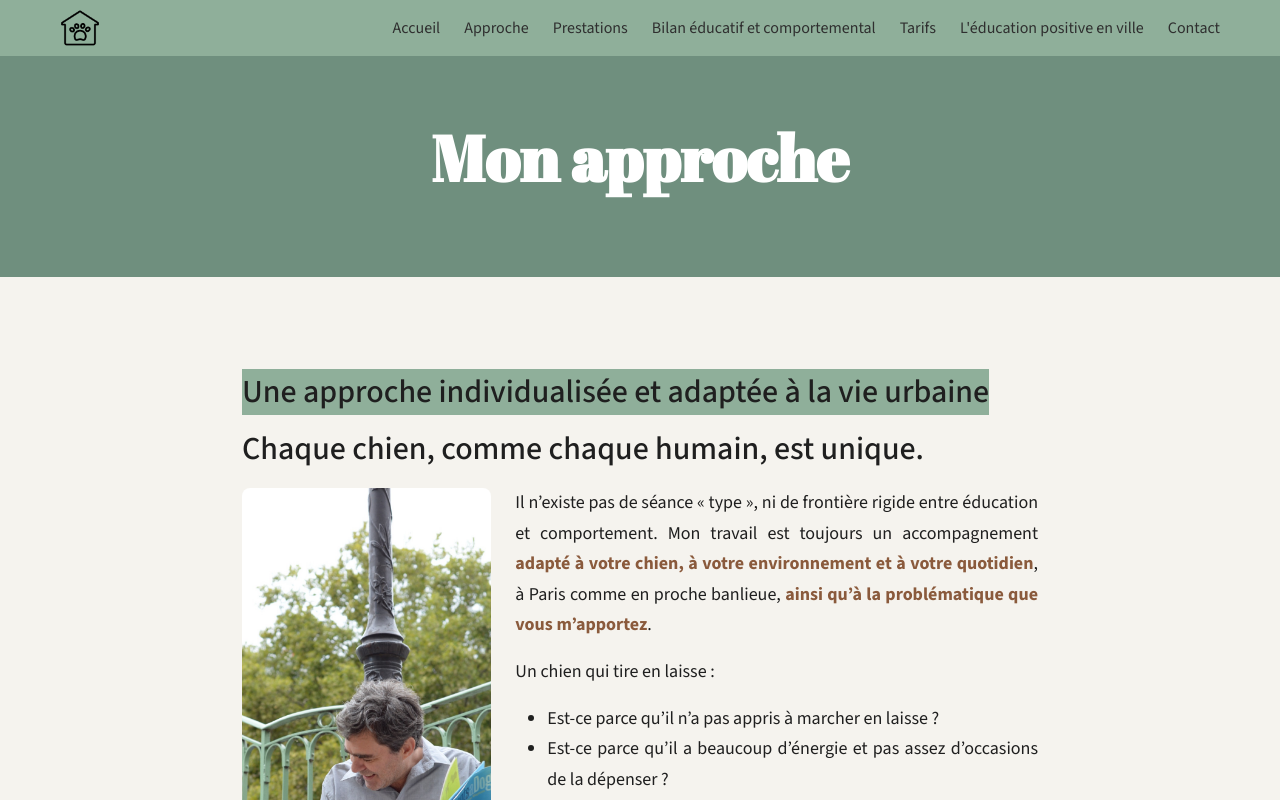
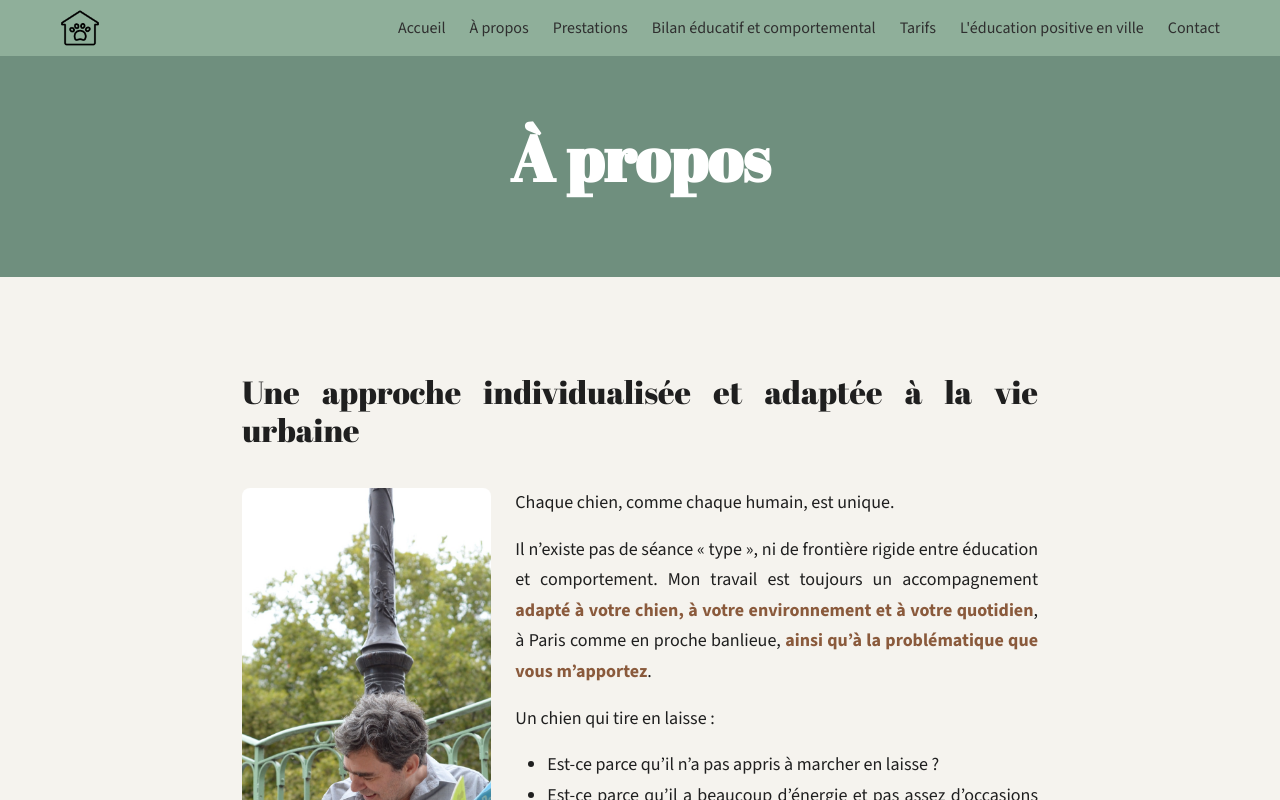
Before and after one commit to eliottmc/eliottmc.github.io, a React (Create React App) app: page /approche in a window 1280 px wide. Shown: the top 800 px of the page. Built offline with nearby package versions, Linux system fonts and the light colour scheme.

Commit message:
modifs à propos

```diff
--- a/src/components/Navbar.js
+++ b/src/components/Navbar.js
@@ -30,7 +30,7 @@ const Navbar = () => {
       {/* Navigation links */}
       <ul className={`navbar-links ${open ? "open" : ""}`}>
         <li><Link to="/" onClick={closeMenu}>Accueil</Link></li>
-        <li><Link to="/approche" onClick={closeMenu}>Approche</Link></li>
+        <li><Link to="/approche" onClick={closeMenu}>À propos</Link></li>
         <li><Link to="/prestations" onClick={closeMenu}>Prestations</Link></li>
         <li><Link to="/bilan" onClick={closeMenu}>Bilan éducatif et comportemental</Link></li>
         <li><Link to="/tarifs" onClick={closeMenu}>Tarifs</Link></li>
--- a/src/pages/Approche.js
+++ b/src/pages/Approche.js
@@ -19,19 +19,20 @@ const Approche = () => {
       <div className={"banner"}>
           <div>
             <Container data-scroll-index='1' style={{textAlign:'center'}}>
-              <h1>Mon approche</h1>
+              <h1>À propos</h1>
             </Container>
           </div>
       </div>
       <Container data-scroll-index='2'>
         <div className='approche-container'>
         <Row className="align-items-stretch" style={{marginBottom:'2rem'}}>
-        <h3> <span className='highlight'>Une approche individualisée et adaptée à la vie urbaine</span></h3>
-        <h3>Chaque chien, comme chaque humain, est unique.</h3>
+        <h3 style={{fontFamily: 'abril'}}> Une approche individualisée et adaptée à la vie urbaine</h3>
+        <h3></h3>
           <Col md={4} style={{display: 'flex'}}>
             <img src={david_gaston_reading} alt="chien-maitre-ville-paris-education-positive" style={{width: '100%', objectFit: 'cover'}} className='presentation-img'/>
           </Col>
           <Col md={8} style={{display: 'flex', flexDirection: 'column', justifyContent: 'center'}}>
+            <p>Chaque chien, comme chaque humain, est unique.</p>
             <p>Il n’existe pas de séance « type », ni de frontière rigide entre éducation et comportement.
                 Mon travail est toujours un accompagnement <b>adapté à votre chien, à votre environnement
                 et à votre quotidien</b>, à Paris comme en proche banlieue, <b>ainsi qu’à la problématique que
--- a/src/pages/HomePage.js
+++ b/src/pages/HomePage.js
@@ -54,7 +54,7 @@ const HomePage = () => {
         <Row className="align-items-center text-center g-0" style={{marginTop:'4rem', justifyContent:'center'}}>
           <Col style={{maxWidth:'400px'}}>
             <button className="button" onClick={() => window.location.href='/approche'}>
-              Mon approche
+              À propos
             </button>
           </Col>
           <Col style={{maxWidth:'400px'}}>
--- a/src/styles/Approche.css
+++ b/src/styles/Approche.css
@@ -1,15 +1,16 @@
 .approche-container {
-    margin-top: 6rem;
+    margin-top: 4rem;
     text-align: justify;
     padding-bottom: 4rem;
-    padding-left: 10rem;
-    padding-right: 10rem;
 }
 
 @media(max-width:767px) {
     .approche-container {
         font-size: 1rem;
         text-align: left;
+    }
+    .presentation-img {
+        margin-bottom: 1.5rem;
     }
 }
 
```
